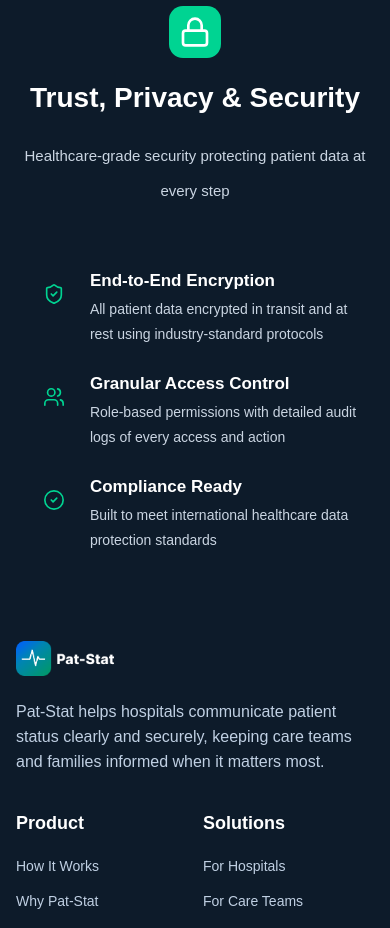
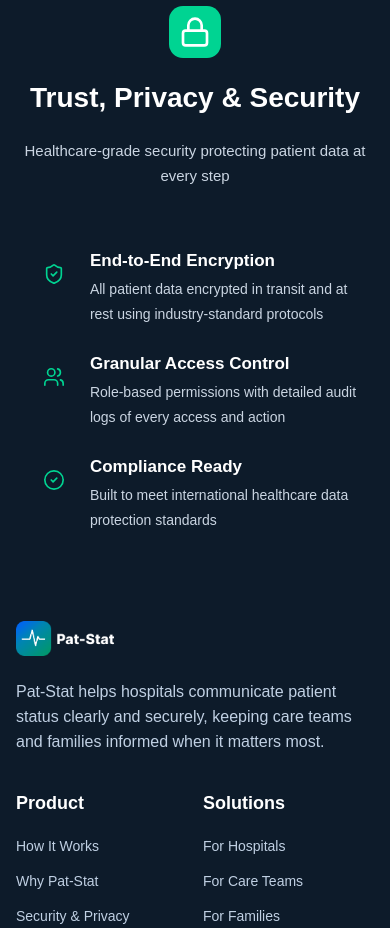
Before and after one commit to zendus/PatStat, a Next.js app: page / in a window 390 px wide. Shown: the part 3840-4768 px from the top of the page. Built offline with nearby package versions, Linux system fonts and the light colour scheme.

Commit message:
commit: Update style.module.css for SecuritySection in HomeHeros widget
	modified:   widgets/HomeHeros/SecuritySection/style.module.css

```diff
--- a/widgets/HomeHeros/SecuritySection/style.module.css
+++ b/widgets/HomeHeros/SecuritySection/style.module.css
@@ -219,6 +219,7 @@
 
     .subtitle {
         font-size: 15px;
+          line-height: 25px;
     }
 
     .lockWrap {
```
